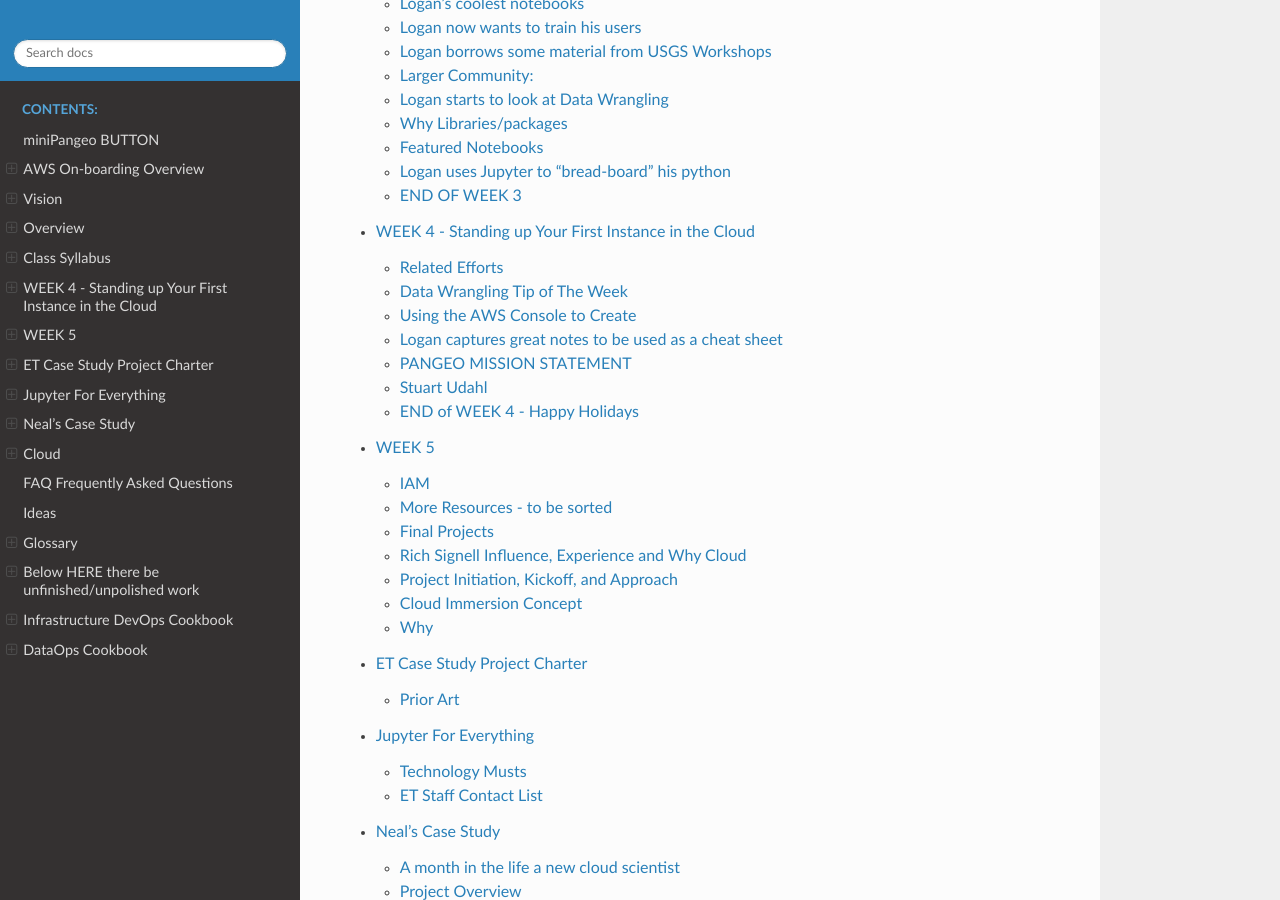
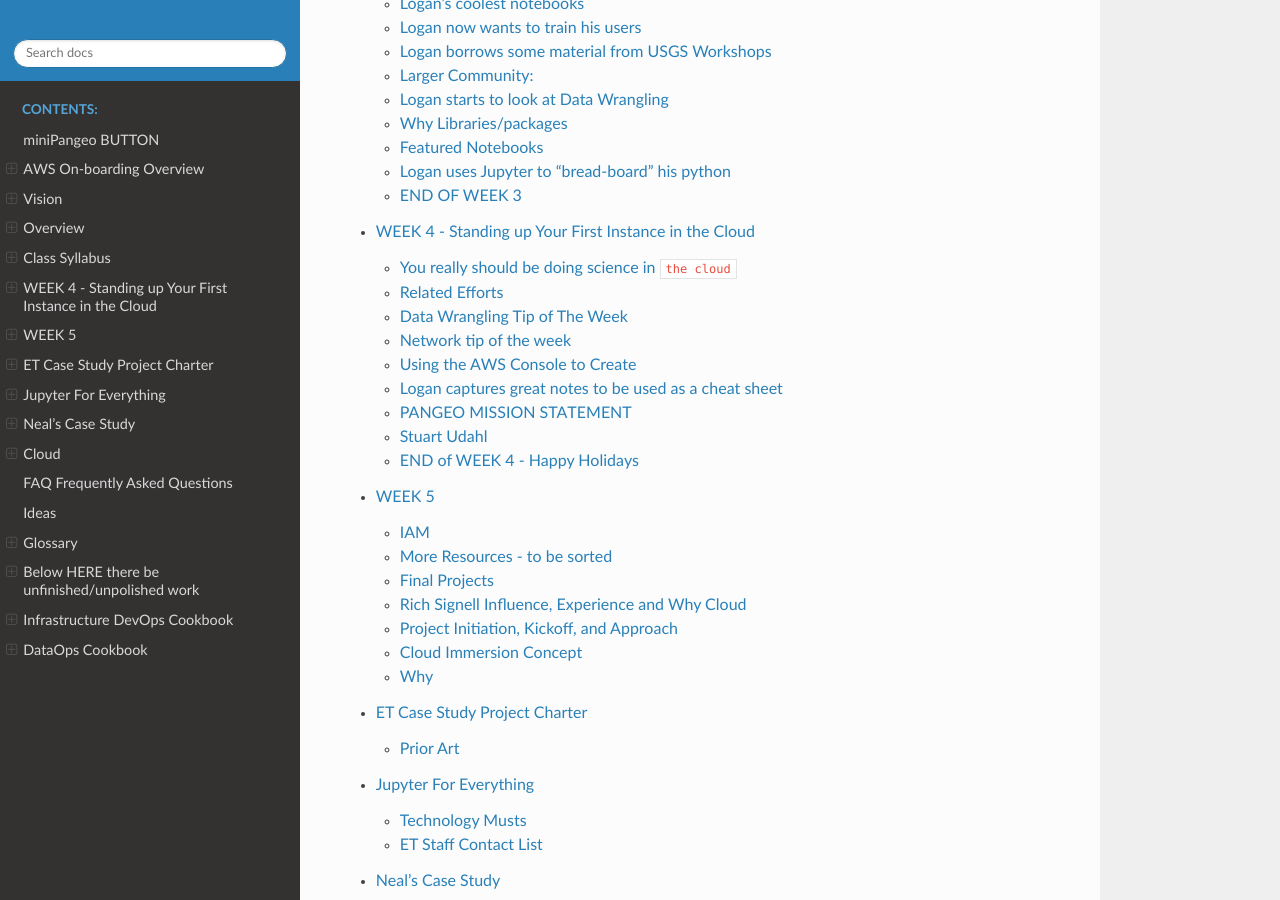
Before and after one commit to tonybutzer/harmony, a Sphinx documentation site: the page built from documentation/source/index.rst, in a window 1280 px wide and 900 px high, scrolled down 1644 px. Built offline with Sphinx 7.4.7 and the Read the Docs theme 2.0.0, drawn with Linux system fonts in a browser that asks for light colours; pages that are not in the unit, such as notebooks, are missing from menus; some of the changed lines change nothing that is shown.

Commit message:
automatic git update from Makefile

```diff
--- a/documentation/source/00weekbyweek.md
+++ b/documentation/source/00weekbyweek.md
@@ -714,6 +714,8 @@
 
 # WEEK 4 - Standing up Your First Instance in the Cloud
 
+## You really should be doing science in `the cloud`
+
 ## Related Efforts
 
 - Project Thundercloud
@@ -732,6 +734,18 @@
 	- Pixel location --> it varies - especially in proprietary data format headers
 	- know what your pipeline creates - lest you be a propagator of garbage
 	- nudge a pixel if its off center and not alligned with the rest of your data friends
+
+
+## Network tip of the week
+- pushing data to the cloud is faster from EROS OA then thu the VPN - duh!
+	- the 152.61.40.0 network is called the Office Automation Network
+		- it has access to the cloud CHS
+	- the 137.227.0.0/16 address space is via the VPN and its considerably slower
+- Logan pointed out that the speed of then net was faster from his VDI
+	- so we used putty, puttygen, pageant, filezilla and port 22 to xfer files up
+	- after we created another t3a-2xlarge with terraform out of thin air.
+
+### So use the VDI and FileZilla for pre-wrangled data on a windows network share Y: W: ...
 
 ## Using the AWS Console to Create
 
```
